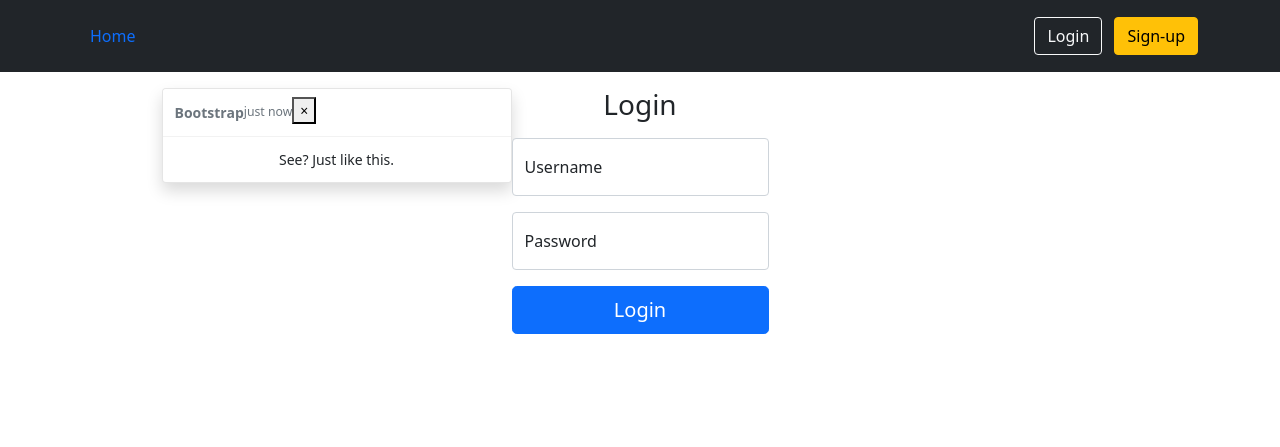
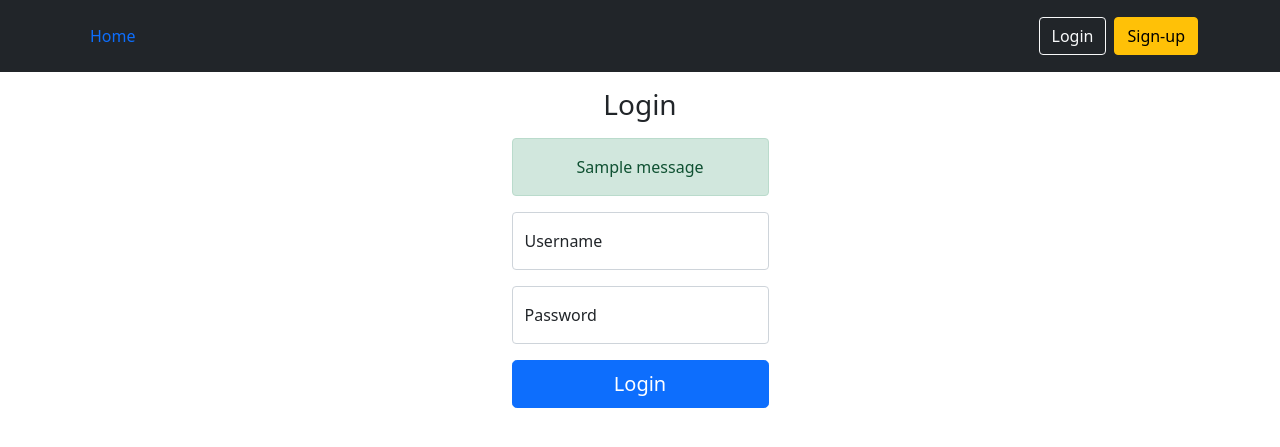
Before and after one commit to yarickprih/site_parser, a Flask app: page /login in a window 1280 px wide. Shown: the top 447 px of the page. Run offline with Flask 2, Linux system fonts and the light colour scheme; tables that the repository leaves empty hold one stand-in row (values such as "Sample post"); one stand-in notice (Sample message) is shown; parts of the project's set-up code (start-up, migrations or seed data) failed here and were passed over.

Commit message:
Add login page functionality Use flask-login package to implement user login/logout functionality Set up teplamplates to display info only for current user Use login_required decorator for user pages Update requirements file

```diff
--- a/project/__init__.py
+++ b/project/__init__.py
@@ -1,15 +1,14 @@
 import os
 
 from flask import Flask
-from flask_marshmallow import Marshmallow
 from flask_migrate import Migrate
 from flask_sqlalchemy import SQLAlchemy
-
+from flask_login import LoginManager
 from .config import config_map
 
-ma = Marshmallow()
 db = SQLAlchemy()
 migrate = Migrate()
+login = LoginManager()
 
 
 def create_app() -> Flask:
@@ -34,7 +33,8 @@ def initialize_extensions(app: Flask) -> Flask:
         Flask: Flask app instance with initialized extentions
     """
     db.init_app(app)
-    ma.init_app(app)
+    login.init_app(app)
+    login.login_view = "login"
     migrate.init_app(app, db)
     with app.app_context():
         # Include our Routes
--- a/project/routes.py
+++ b/project/routes.py
@@ -1,21 +1,24 @@
 from flask import current_app as app
 from flask import flash, redirect, render_template, request, url_for
+from flask_login import current_user, login_required, login_user, logout_user
 from sqlalchemy.exc import IntegrityError
-from sqlalchemy.orm.exc import NoResultFound
 
 from .forms import LoginForm, RegistrationForm
 from .models import Site, User
 
 
 @app.route("/")
+@login_required
 def index():
-    user = User.query.get(2)
+    user = current_user
     sites = Site.query.filter_by(user_id=user.id)
     return render_template("test.html", title="Test Page", sites=sites, user=user)
 
 
 @app.route("/login", methods=["GET", "POST"])
 def login():
+    if current_user.is_authenticated:
+        return redirect(url_for("index"))
     form = LoginForm(request.form)
     if request.method == "POST" and form.validate():
         user = User.query.filter_by(username=form.username.data).first()
@@ -26,13 +29,13 @@ def login():
             )
             return render_template("login.html", title="Login Page", **request.form)
         if user.check_password(form.password.data):
+            login_user(user)
             flash(
                 f"User has been authenticated successfully!",
                 category="success",
             )
         else:
             flash("Incorrect password!", category="danger")
-        print(form.errors)
     for field, error in form.errors.items():
         flash(f"{field.title()}: {error[0]}", category="danger")
     return render_template("login.html", title="Login Page", form=form)
@@ -48,7 +51,7 @@ def register():
             user.session_commit()
         except IntegrityError:
             flash(
-                f"User with username '{user.username}' already exists!",
+                f"User with username '{user.username}' already registered!",
                 category="danger",
             )
         else:
@@ -57,3 +60,9 @@ def register():
     for field, error in form.errors.items():
         flash(f"{field.title()}: {error[0]}", category="danger")
     return render_template("register.html", title="Registration Page", form=form)
+
+
+@app.route("/logout")
+def logout():
+    logout_user()
+    return redirect("/")
--- a/project/templates/base.html
+++ b/project/templates/base.html
@@ -20,8 +20,15 @@
                     </ul>
 
                     <div class="text-end">
-                        <a class="btn btn-outline-light me-2" href="{{ url_for('login') }}">Login</a>
-                        <a class="btn btn-warning" href="{{ url_for('register') }}">Sign-up</a>
+                        <div class="d-flex align-items-center justify-content-center">
+                            {% if current_user.is_authenticated %}
+                            <p class="text-center">Hi, {{ current_user.username }}!</p>
+                            <a class="btn btn-warning" href="{{ url_for('logout') }}">Logout</a>
+                            {% else %}
+                            <a class="btn btn-outline-light me-2" href="{{ url_for('login') }}">Login</a>
+                            <a class="btn btn-warning" href="{{ url_for('register') }}">Sign-up</a>
+                            {% endif %}
+                        </div>
                     </div>
                 </div>
             </div>
--- a/project/templates/login.html
+++ b/project/templates/login.html
@@ -3,32 +3,19 @@
 
 {% block content %}
 <div class="text-center mt-3 d-flex justify-content-center">
-    {% with messages = get_flashed_messages(with_categories=true) %}
-    {% if messages %}
-    <div aria-live="polite" aria-atomic="true" style="position: relative; min-height: 200px;">
-        <div style="position: absolute; top: 0; right: 0;">
-            {% for category, message in messages %}
-            <div class="toast show" role="alert" aria-live="assertive" aria-atomic="true">
-                <div class="toast-header">
-                    <strong class="mr-auto">Bootstrap</strong>
-                    <small class="text-muted">just now</small>
-                    <button type="button" class="ml-2 mb-1 close" data-dismiss="toast" aria-label="Close">
-                        <span aria-hidden="true">&times;</span>
-                    </button>
-                </div>
-                <div class="toast-body">
-                    See? Just like this.
-                </div>
-            </div>
-            {% endfor %}
-        </div>
-    </div>
-    {% endif %}
-    {% endwith %}
     <main class="form-signin">
         <form method="post" action="{{ url_for('login') }}">
             <h1 class="h3 mb-3 fw-normal">Login</h1>
-
+            {% with messages = get_flashed_messages(with_categories=true) %}
+            {% if messages %}
+            {% for category, message in messages %}
+            <div class="alert alert-{{ category }}" role="alert">
+                {{ message }}
+            </div>
+            {% endfor %}
+            </ul>
+            {% endif %}
+            {% endwith %}
             <div class="form-floating">
                 <input type="text" class="form-control mb-3" id="floatingInput" placeholder="Username" name="username">
                 <label for="floatingInput">Username</label>
--- a/project/templates/register.html
+++ b/project/templates/register.html
@@ -5,8 +5,6 @@
     <main class="form-signin">
         <form method="post" action="{{ url_for('register') }}">
             <h1 class="h3 mb-3 fw-normal">Register</h1>
-
-            <title>My Application</title>
             {% with messages = get_flashed_messages(with_categories=true) %}
             {% if messages %}
             {% for category, message in messages %}
--- a/requirements.dev.txt
+++ b/requirements.dev.txt
@@ -1,6 +1,6 @@
 black==21.10b0
 Flask==2.0.2
-flask-marshmallow==0.14.0
+Flask-Login==0.5.0
 Flask-Migrate==3.1.0
 Flask-SQLAlchemy==2.5.1
 Flask-WTF==1.0.0
```
Also changed, not shown: project/models.py (+8 -2 lines).
